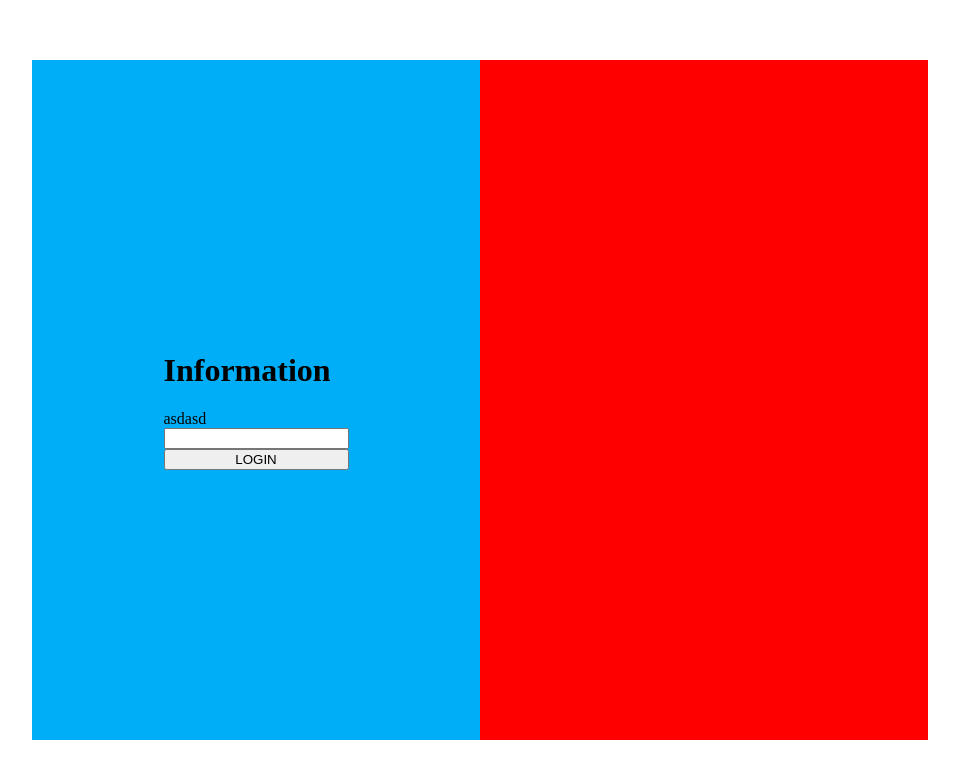
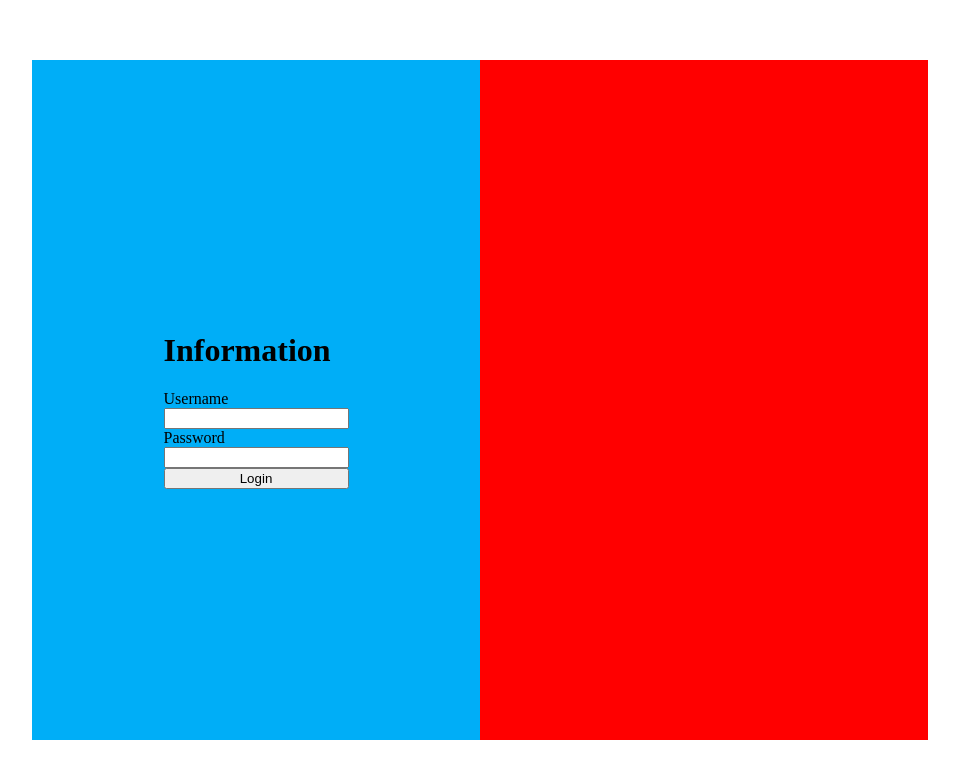
Before and after one commit to carloscabral656/srs_client, a Vue app: page / in a window 1280 px wide. Shown: the top 778 px of the page, without its empty margins (160-1119 px from the left). Built offline with nearby package versions, Linux system fonts and the light colour scheme.

Commit message:
Updating inputs in LoginView

```diff
--- a/src/App.vue
+++ b/src/App.vue
@@ -1,5 +1,6 @@
 <template>
   <LoginView/>
+  <Toast />
 </template>
 
 <style>
@@ -20,11 +21,13 @@ body{
 
 <script>
 import LoginView from './views/LoginView.vue'
+import Toast from './components/globals/Toast.vue';
 
 export default {
   name: 'App',
   components: {
-    LoginView
+    LoginView,
+    Toast
   }
 }
 </script>
--- a/src/components/globals/InputComponent.vue
+++ b/src/components/globals/InputComponent.vue
@@ -1,6 +1,6 @@
 <template>
-    <label for="">{{labelName}}asdasd</label>
-    <input type={{inputType}} name={{inputName}} class={{inputClass}}/>
+    <label for={{idInput}}>{{labelName}}</label>
+    <input id={{idInput}} type={{inputType}} name={{inputName}} class={{inputClass}} />
 </template>
 
 <style></style>
--- /dev/null
+++ b/src/components/globals/Toast.vue
@@ -0,0 +1,24 @@
+<template>
+    <div>
+        {{ msg }}
+    </div>
+</template>
+
+
+<style>
+</style>
+
+
+<script>
+export default {
+    name: 'Toast',
+    props: {
+        msg: String
+    },
+    data(){
+        return {
+
+        }
+    }
+}
+</script>
--- a/src/views/LoginView.vue
+++ b/src/views/LoginView.vue
@@ -3,8 +3,13 @@
         <!-- Login Inputs -->
         <main class="user-information">
             <h1 class="title-information">Information</h1>
-            <InputComponent :labelName="Username" :inputType="text" :inputClass="n" :inputName="user-name"/>
-            <button type="submit" class="input-information">LOGIN</button>
+            <label>Username</label>
+            <input type="text" name="user-name" v-model="user.name"/>
+
+            <label>Password</label>
+            <input type="password" class="n" name="user-password" v-model="user.password"/>
+
+            <button @click="login" class="">Login</button>
         </main>
 
         <!-- Login Image -->
@@ -39,9 +44,6 @@
 }
 /*=====================================================*/
 
-
-
-
 /*=====================================================*/
 .aside-information{
     grid-column: 2;
@@ -51,19 +53,22 @@
 
 <script>
 
-import InputComponent from "../components/globals/InputComponent.vue"
-
 export default {
     name: "LoginView",
     components:{
-        InputComponent
+
     },
     data(){
         return {
             user: {
-                userName: null,
-                userPassword: null
+                name: null,
+                password: null
             }
+        }
+    },
+    methods: {
+        login(){
+            alert("asdasdasd")
         }
     }
 }
```
